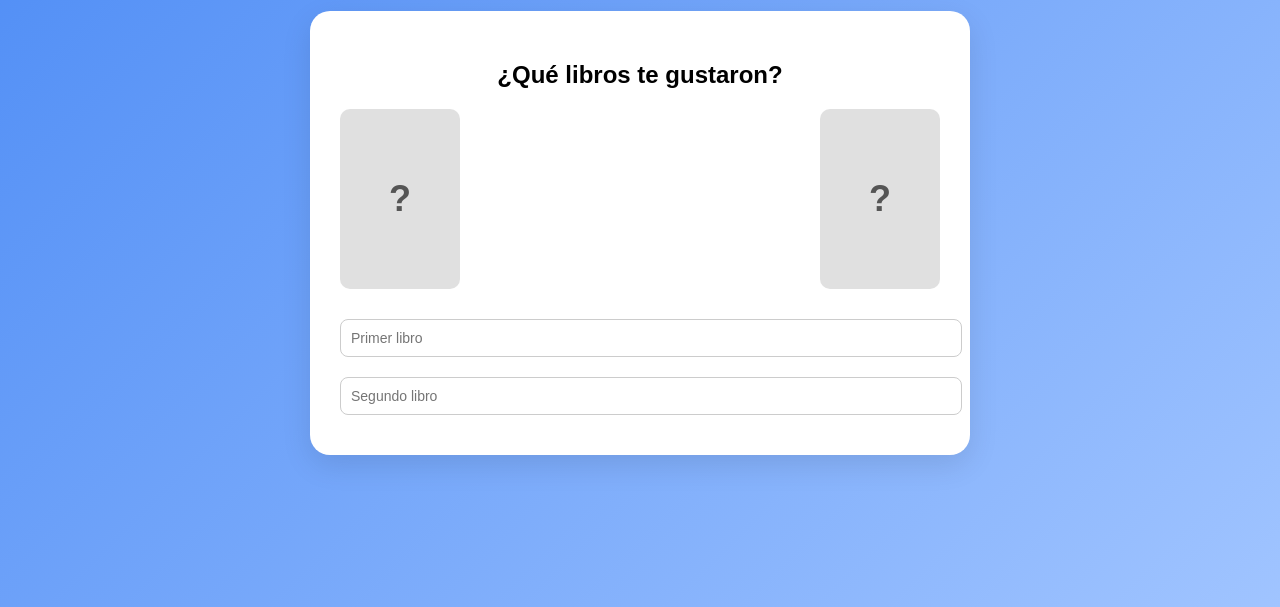
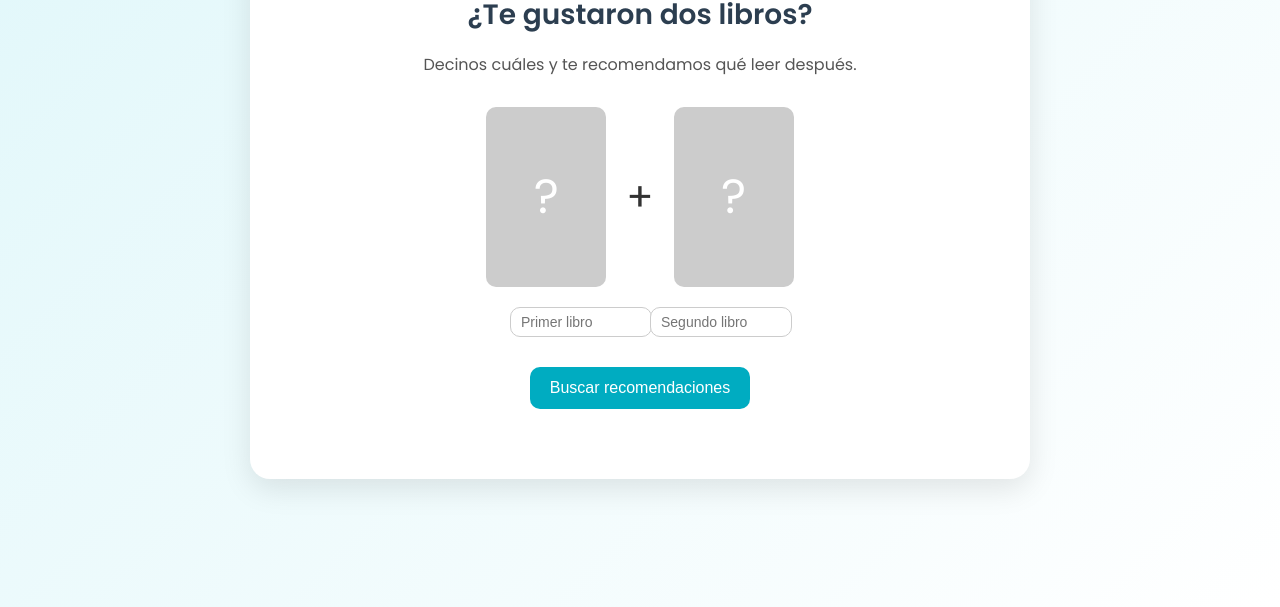
Before and after one commit to DumbleDodge/bookmood, a plain HTML site: page index.html in a window 1280 px wide. Shown: the part 193-800 px from the top of the page. Drawn offline with Linux system fonts and the light colour scheme.

Commit message:
Update interface

```diff
--- a/index.html
+++ b/index.html
@@ -1,133 +1,272 @@
-<!DOCTYPE html>
-<html lang="es">
+<!DOCTYPE html><html lang="es">
 <head>
-  <meta charset="UTF-8" />
-  <meta name="viewport" content="width=device-width, initial-scale=1.0"/>
-  <title>BookMood</title>
+  <meta charset="UTF-8">
+  <meta name="viewport" content="width=device-width, initial-scale=1.0">
+  <title>Bookmood - Recomendaciones</title>
+  <link href="https://fonts.googleapis.com/css2?family=Poppins:wght@400;600&display=swap" rel="stylesheet">
   <style>
     body {
+      font-family: 'Poppins', sans-serif;
+      background: linear-gradient(135deg, #e0f7fa, #ffffff);
       margin: 0;
-      font-family: 'Poppins', sans-serif;
-      background: linear-gradient(135deg, #4c8bf5, #a0c4ff);
+      padding: 0;
       display: flex;
-      flex-direction: column;
+      justify-content: center;
       align-items: center;
       min-height: 100vh;
     }
-
-    .header-logo {
+    .container {
+      background: white;
+      padding: 40px;
+      border-radius: 20px;
+      box-shadow: 0 10px 30px rgba(0, 0, 0, 0.1);
+      width: 90%;
+      max-width: 700px;
+      text-align: center;
+    }
+    h1 {
+      margin-bottom: 10px;
+      font-size: 28px;
+      color: #2c3e50;
+    }
+    p {
+      color: #555;
+      margin-bottom: 30px;
+    }
+    .input-row {
+      display: flex;
+      justify-content: center;
+      align-items: center;
+      gap: 20px;
+      margin-bottom: 10px;
+    }
+    .cover-placeholder {
+      width: 120px;
+      height: 180px;
+      background-color: #ccc;
+      border-radius: 10px;
+      display: flex;
+      justify-content: center;
+      align-items: center;
+      font-size: 48px;
+      color: white;
+      position: relative;
+    }
+    .plus-sign {
+      font-size: 40px;
+      color: #333;
+    }
+    .autocomplete {
+      margin-top: 10px;
+      width: 120px;
+      position: relative;
+    }
+    input {
+      width: 100%;
+      padding: 6px 10px;
+      font-size: 14px;
+      border: 1px solid #ccc;
+      border-radius: 10px;
+      transition: 0.3s ease;
+    }
+    input:focus {
+      border-color: #00acc1;
+      outline: none;
+    }
+    .autocomplete-items {
+      position: absolute;
+      border: 1px solid #ccc;
+      border-top: none;
+      z-index: 99;
+      top: 100%;
+      left: 0;
+      right: 0;
+      background: white;
+      max-height: 200px;
+      overflow-y: auto;
+      border-radius: 0 0 10px 10px;
+    }
+    .autocomplete-items div {
+      padding: 10px;
+      cursor: pointer;
+    }
+    .autocomplete-items div:hover {
+      background-color: #e0f7fa;
+    }
+    button {
+      margin-top: 20px;
+      padding: 12px 20px;
+      font-size: 16px;
+      background-color: #00acc1;
+      color: white;
+      border: none;
+      border-radius: 10px;
+      cursor: pointer;
+      transition: 0.3s ease;
+    }
+    button:hover {
+      background-color: #008b9a;
+    }
+    .results {
       margin-top: 30px;
     }
-
-    .header-logo img {
-      width: 200px;
-      height: auto;
-    }
-
-    .container {
-      background: white;
-      border-radius: 20px;
-      box-shadow: 0 10px 30px rgba(0,0,0,0.1);
-      padding: 30px;
-      margin-top: 20px;
-      text-align: center;
-      width: 90%;
-      max-width: 600px;
-    }
-
-    .covers {
-      display: flex;
-      justify-content: space-between;
-      margin-bottom: 20px;
-      gap: 20px;
-    }
-
-    .cover {
-      width: 120px;
-      height: 180px;
-      background-color: #e0e0e0;
-      border-radius: 10px;
-      position: relative;
+    .book {
+      background: #f0f9fa;
+      margin: 10px 0;
+      padding: 15px;
+      border-radius: 12px;
+      box-shadow: 0 2px 6px rgba(0,0,0,0.05);
+      font-weight: 500;
+      color: #2c3e50;
       display: flex;
       align-items: center;
-      justify-content: center;
-      overflow: hidden;
+      gap: 15px;
     }
-
-    .cover span {
-      font-size: 36px;
-      color: #555;
-      font-weight: bold;
+    .book img {
+      width: 50px;
+      height: 75px;
+      object-fit: cover;
+      border-radius: 6px;
     }
-
-    .cover img {
-      width: 100%;
-      height: 100%;
-      object-fit: cover;
-      display: none;
-    }
-
-    input[type="text"] {
-      width: 100%;
-      padding: 10px;
-      margin: 10px 0;
+    .topics {
+      margin-bottom: 20px;
       font-size: 14px;
-      border-radius: 8px;
-      border: 1px solid #ccc;
+      color: #333;
     }
   </style>
 </head>
 <body>
-  <div class="header-logo">
-    <img src="A_logo_for_'BookMood'_is_set_against_a_softly_text.png" alt="BookMood Logo" />
-  </div>
-
   <div class="container">
-    <h2>¿Qué libros te gustaron?</h2>
-
-    <div class="covers">
-      <div class="cover" id="cover1">
-        <span id="q1">?</span>
-        <img id="img1" />
+    <h1>¿Te gustaron dos libros?</h1>
+    <p>Decinos cuáles y te recomendamos qué leer después.</p>
+    <div class="input-row">
+      <div class="cover-placeholder" id="cover1">?</div>
+      <div class="plus-sign">+</div>
+      <div class="cover-placeholder" id="cover2">?</div>
+    </div>
+    <div class="input-row">
+      <div class="autocomplete">
+        <input type="text" id="book1" placeholder="Primer libro" oninput="searchBook(this, 'cover1', 1)">
       </div>
-      <div class="cover" id="cover2">
-        <span id="q2">?</span>
-        <img id="img2" />
+      <div class="autocomplete">
+        <input type="text" id="book2" placeholder="Segundo libro" oninput="searchBook(this, 'cover2', 2)">
       </div>
     </div>
+    <button onclick="getRecommendations()">Buscar recomendaciones</button>
+    <div class="results" id="results"></div>
+  </div>  <script>
+    const selectedBooks = [null, null];
 
-    <input type="text" id="input1" placeholder="Primer libro" oninput="loadCover(1)" />
-    <input type="text" id="input2" placeholder="Segundo libro" oninput="loadCover(2)" />
-  </div>
+    async function searchBook(input, coverId, index) {
+      const query = input.value.trim();
+      if (query.length < 3) return;
+      const response = await fetch(`https://openlibrary.org/search.json?title=${encodeURIComponent(query)}&limit=5`);
+      const data = await response.json();
+      const listContainer = document.createElement("div");
+      listContainer.setAttribute("class", "autocomplete-items");
+      closeAllLists();
+      input.parentNode.appendChild(listContainer);
 
-  <script>
-    async function loadCover(index) {
-      const input = document.getElementById(`input${index}`);
-      const query = input.value.trim();
+      data.docs.forEach(book => {
+        const title = book.title;
+        const coverIdNum = book.cover_i;
+        const olid = book.key;
+        const image = coverIdNum ? `https://covers.openlibrary.org/b/id/${coverIdNum}-M.jpg` : null;
 
-      const img = document.getElementById(`img${index}`);
-      const question = document.getElementById(`q${index}`);
+        const item = document.createElement("div");
+        item.textContent = title;
+        item.onclick = async () => {
+          input.value = title;
+          if (image) {
+            document.getElementById(coverId).innerHTML = `<img src='${image}' style='width: 100%; height: 100%; object-fit: cover; border-radius: 10px;'>`;
+          } else {
+            document.getElementById(coverId).innerHTML = '?';
+          }
 
-      if (query.length === 0) {
-        img.style.display = "none";
-        question.style.display = "block";
+          const detailResp = await fetch(`https://openlibrary.org${olid}.json`);
+          const detailData = await detailResp.json();
+          const subjects = detailData.subjects || [];
+
+          selectedBooks[index - 1] = {
+            title,
+            categories: subjects
+          };
+
+          closeAllLists();
+        };
+        listContainer.appendChild(item);
+      });
+    }
+
+    function closeAllLists(elmnt) {
+      const items = document.getElementsByClassName("autocomplete-items");
+      for (let i = 0; i < items.length; i++) {
+        if (elmnt != items[i]) {
+          items[i].parentNode.removeChild(items[i]);
+        }
+      }
+    }
+
+    document.addEventListener("click", function (e) {
+      closeAllLists(e.target);
+    });
+
+    async function getRecommendations() {
+      const resultsContainer = document.getElementById("results");
+      resultsContainer.innerHTML = '';
+
+      const allCategories = selectedBooks
+        .flatMap(book => book?.categories || [])
+        .filter(Boolean);
+
+      const uniqueCategories = [...new Set(allCategories)].filter(cat => cat.length > 3);
+      if (uniqueCategories.length === 0) {
+        resultsContainer.innerHTML = '<p>No se pudieron obtener temas útiles para los libros seleccionados.</p>';
         return;
       }
 
-      const res = await fetch(`https://openlibrary.org/search.json?title=${encodeURIComponent(query)}`);
-      const data = await res.json();
+      const topicsDiv = document.createElement('div');
+      topicsDiv.className = 'topics';
+      topicsDiv.innerHTML = `<strong>Temas utilizados:</strong> ${uniqueCategories.slice(0, 5).join(', ')}`;
+      resultsContainer.appendChild(topicsDiv);
 
-      const coverId = data.docs[0]?.cover_i;
+      const numRecs = 5;
+      const recommendations = [];
+      for (let i = 0; i < uniqueCategories.length && recommendations.length < numRecs; i++) {
+        const category = uniqueCategories[i];
+        const url = `https://openlibrary.org/subjects/${encodeURIComponent(category.toLowerCase().replace(/ /g, '_'))}.json?limit=5`;
 
-      if (coverId) {
-        img.src = `https://covers.openlibrary.org/b/id/${coverId}-L.jpg`;
-        img.style.display = "block";
-        question.style.display = "none";
+        try {
+          const response = await fetch(url);
+          const data = await response.json();
+
+          if (data.works?.length) {
+            for (const work of data.works) {
+              if (recommendations.length >= numRecs) break;
+              const alreadyIncluded = recommendations.some(r => r.title === work.title);
+              if (!alreadyIncluded) {
+                recommendations.push({
+                  title: work.title,
+                  image: work.cover_id ? `https://covers.openlibrary.org/b/id/${work.cover_id}-M.jpg` : ''
+                });
+              }
+            }
+          }
+        } catch (err) {
+          console.error(`Error fetching category ${category}:`, err);
+        }
+      }
+
+      if (recommendations.length) {
+        recommendations.forEach(book => {
+          const div = document.createElement('div');
+          div.className = 'book';
+          div.innerHTML = `<img src="${book.image}" alt="">${book.title}`;
+          resultsContainer.appendChild(div);
+        });
       } else {
-        img.style.display = "none";
-        question.style.display = "block";
+        resultsContainer.innerHTML += '<p>No se encontraron recomendaciones.</p>';
       }
     }
-  </script>
-</body>
+  </script></body>
 </html>
```
